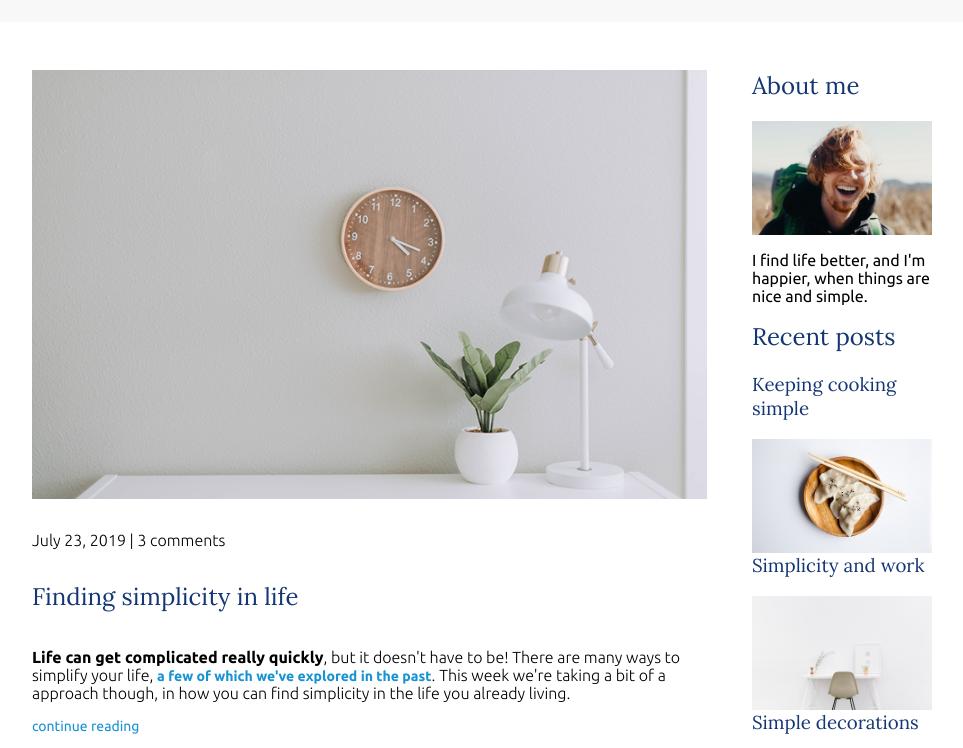
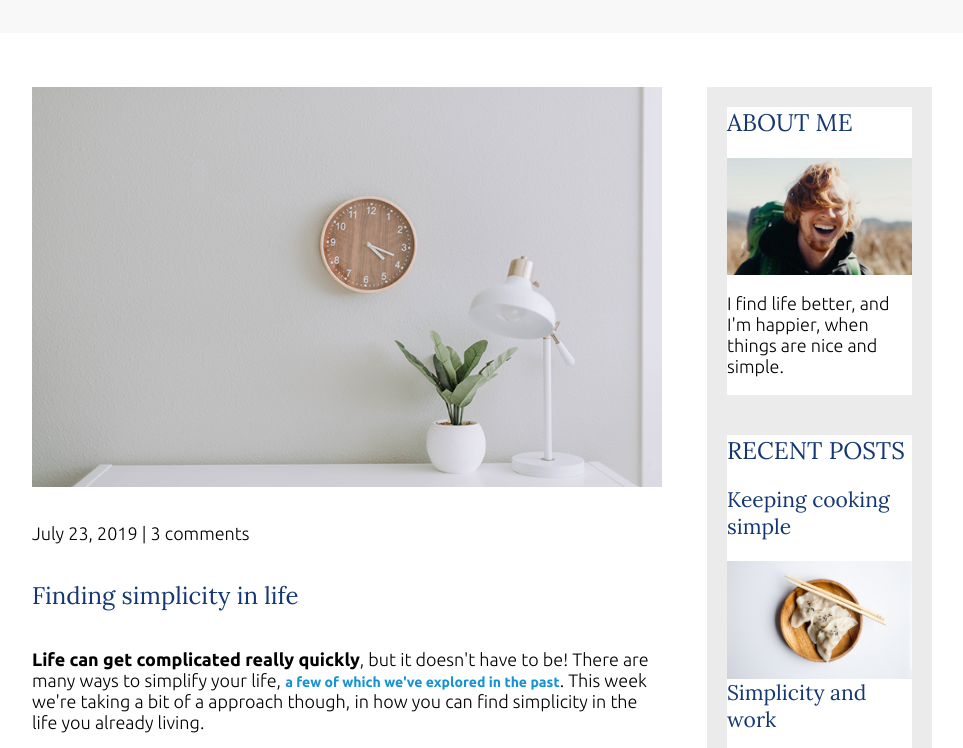
Before and after one commit to DJendryczka/nav-new, a website: page index.html in a window 1280 px wide. Shown: the part 96-844 px from the top of the page, without its empty margins (158-1121 px from the left). Drawn offline with Linux system fonts and the light colour scheme.

Commit message:
Fix of aside display bug

```diff
--- a/index.html
+++ b/index.html
@@ -93,21 +93,19 @@
       </main>
       <aside class="sidebar">
 
+
           <div class="sidebar-widget">
-            <h2 class="widget-title">About me</h2>
-                    <img src="images/about-me.jpg" alt="" class="widget-image" />
+              <h2 class="widget-title">ABOUT ME</h2>
+              <img src="images/about-me.jpg" alt="john doe" class="widget-image">
               <p class="widget-body">I find life better, and I'm happier, when things are nice and simple.</p>
           </div>
 
           <div class="sidebar-widget">
-
-          <h2 class="widget-title">Recent posts </h2>
-
+              <h2 class="widget-title">RECENT POSTS</h2>
               <div class="widget-recent-post">
-            <h3 class="widget-recent-post-title">Keeping cooking simple</div>
-            <img src="images/food.jpg" alt="" class="widget-image">
+                  <h3 class="widget-recent-post-title">Keeping cooking simple</h3>
+                  <img src="images/food.jpg" alt="two dumplings on a wood plate with chopsticks" class="widget-image">
               </div>
-
               <div class="widget-recent-post">
                   <h3 class="widget-recent-post-title">Simplicity and work</h3>
                   <img src="images/work.jpg" alt="a chair white chair at a white desk on a white wall" class="widget-image">
@@ -116,7 +114,6 @@
                   <h3 class="widget-recent-post-title">Simple decorations</h3>
                   <img src="images/deco.jpg" alt="a green plant in a clear, round vase with water in it" class="widget-image">
               </div>
-
           </div>
 
         </aside>
@@ -127,15 +124,3 @@
     </footer>
   </body>
 </html>
-<!-- <h2 class="widget-title">Recent posts </h2>
-            <div class="widget-recent-post">
-                <h3 class="widget-recent-post-title">Keeping cooking simple</div>
-                <img src="images/food.jpg" alt="" class="widget-image">
-            </div>
-            <div class="widget-recent-post">
-                <h3 class="widget-recent-post-title">Simplicity and work</div>
-                <img src="images/work.jpg" alt="" class="widget-image">
-            </div>
-            <div class="widget-recent-post">
-              <h3 class="widget-recent-post-title">Simplicity and work</div>
-            </div> -->
--- a/sass/style.scss
+++ b/sass/style.scss
@@ -1,6 +1,8 @@
 body {
   margin: 0;
   font-family: 'Ubuntu', sans-serif;
+  font-size: 1.125rem;
+  font-weight: 300;
 }
 img {
   max-width: 100%;
@@ -80,10 +82,10 @@ header {
     flex-direction: row;
   }
   main {
-    width: 75%;
+    width: 70%;
   }
   aside {
-    width: 20%;
+    width: 25%;
   }
 }
 
@@ -164,15 +166,19 @@ footer p {
     display: flex;
     flex-direction: column;
   }
-  .article-image {
-    order: -2;
-  }
 
   .article-info {
     order: -1;
   }
   .article-image {
+    order: -2;
     min-height: 250px;
     object-fit: cover;
   }
 }
+
+/* Widgets */
+
+.sidebar-widget{
+  border: 20px solid #EBEBEB;
+}
```
Also changed, not shown: css/style.css, 1 other file. Lines whose indentation alone changed are shown as unchanged.
